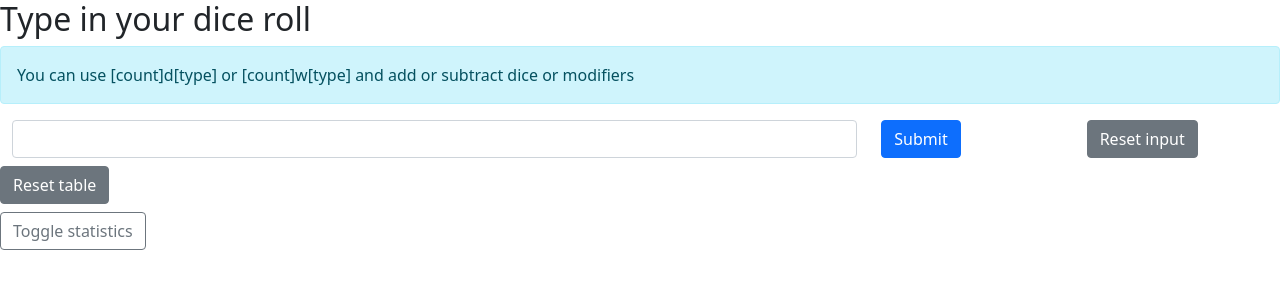
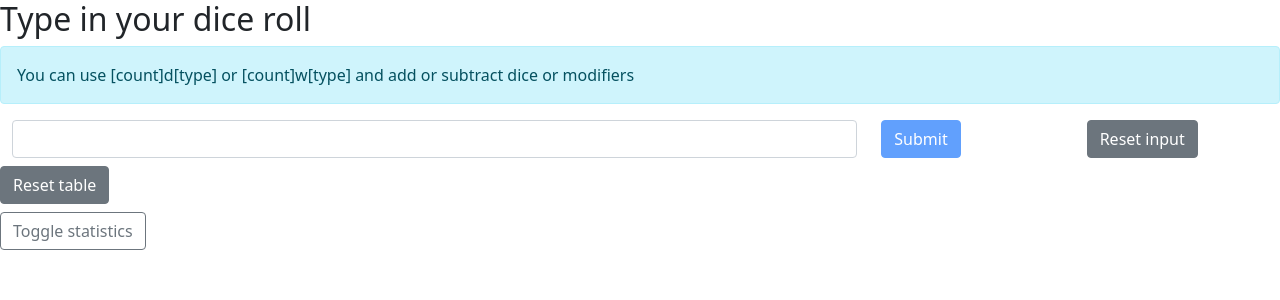
Before and after one commit to kabarakh/diceRollerVue, a Vue app: page / in a window 1280 px wide. Shown: the top 300 px of the page. Built offline with nearby package versions, Linux system fonts and the light colour scheme.

Commit message:
TASK: disable submit if no input or a validation error is present

```diff
--- a/src/components/molecules/InputForm.vue
+++ b/src/components/molecules/InputForm.vue
@@ -52,7 +52,12 @@ watch(inputString, (currentInputString) => {
     </div>
     <div class="col-lg-4 col-12 row roll-buttons">
       <div class="col-sm-6 col mb-2">
-        <input class="btn btn-primary" type="submit" value="Submit" />
+        <input
+          class="btn btn-primary"
+          type="submit"
+          value="Submit"
+          :disabled="inputString.length === 0 || validationError.length > 0"
+        />
       </div>
       <div class="col-sm-6 col-12 mb-2">
         <button type="button" class="btn btn-secondary" @click="resetInput">
```
